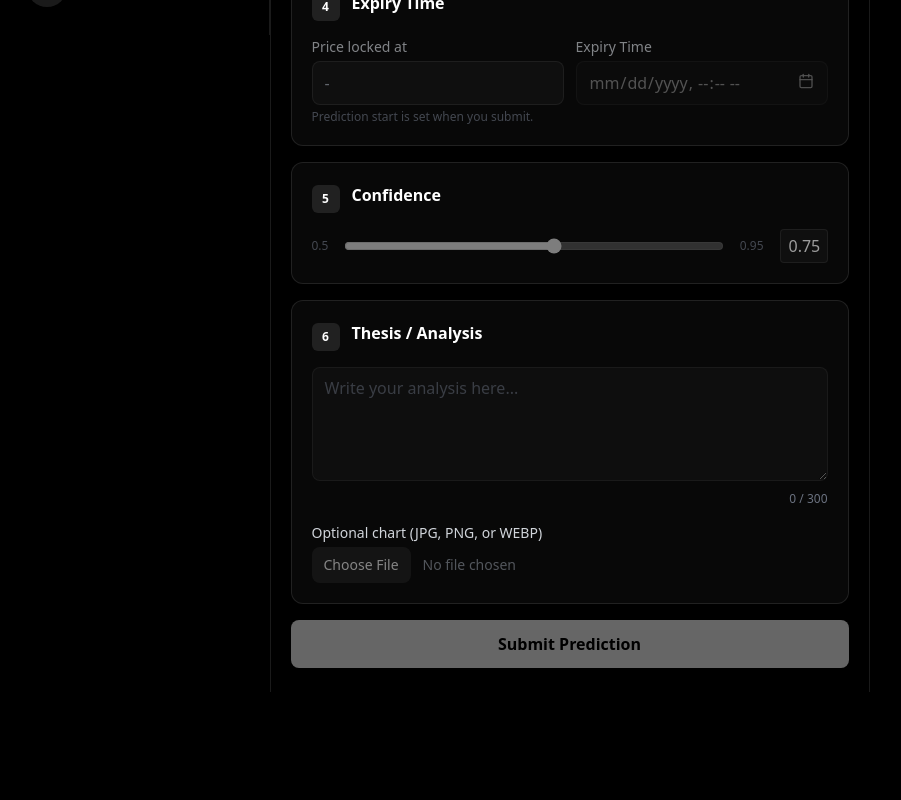
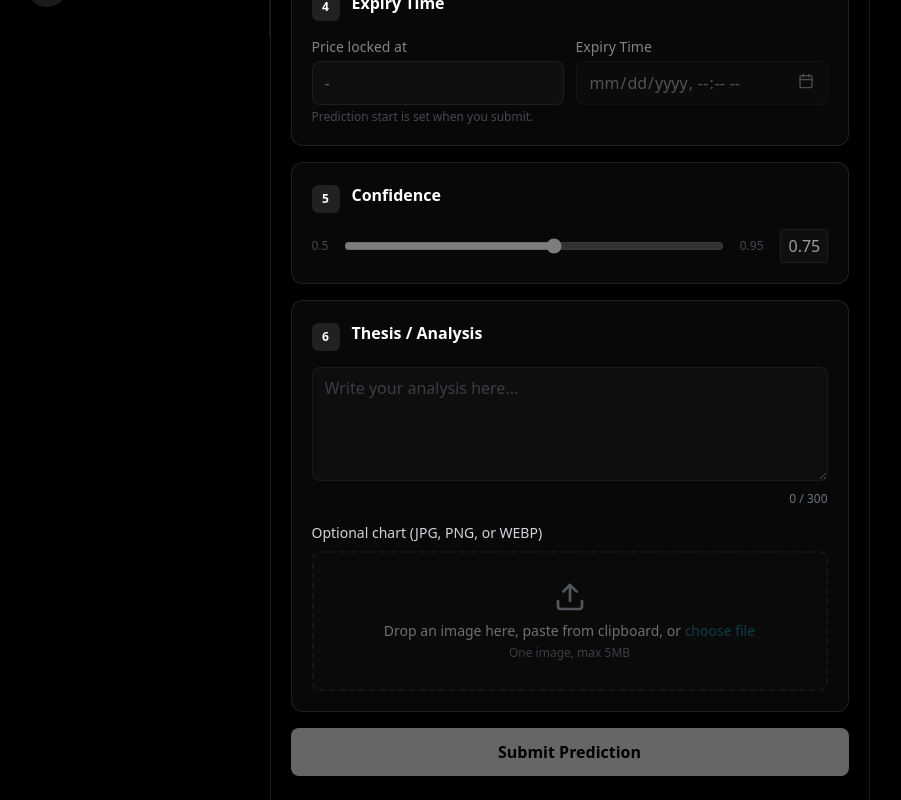
Before and after one commit to PageShareOfficial/PageShareWebsite, a Next.js app in the folder frontend/: page /submit-prediction in a window 1280 px wide. Shown: the part 765-1565 px from the top of the page, without its empty margins (33-934 px from the left). Before the commit the page ends 1457 px from the top, so only its background shows below. Built offline with nearby package versions, Linux system fonts and the light colour scheme; no server answers.

Commit message:
Improvements in Submit Prediction Form

```diff
--- a/frontend/components/app/layout/Topbar.tsx
+++ b/frontend/components/app/layout/Topbar.tsx
@@ -4,6 +4,7 @@ import Link from 'next/link';
 import Image from 'next/image';
 import { LogOut, Trash2 } from 'lucide-react';
 import { useState, useRef } from 'react';
+import { useRouter } from 'next/navigation';
 import { useClickOutside } from '@/hooks/common/useClickOutside';
 import AvatarWithFallback from '@/components/app/common/AvatarWithFallback';
 import AuthorBadges from '@/components/app/common/AuthorBadges';
@@ -15,6 +16,7 @@ import { usePremiumOverlay } from '@/contexts/PremiumOverlayContext';
 import { useSubscription } from '@/hooks/billing/useSubscription';
 
 export default function Topbar() {
+  const router = useRouter();
   const { currentUser } = useCurrentUser();
   const { signOut } = useAuth();
   const isOnline = useOnlineStatus();
@@ -25,9 +27,16 @@ export default function Topbar() {
   const billingButtonLabel =
     !isSubscriptionLoading && isPremium ? 'Manage' : 'Upgrade';
 
-  const handleUpgradeClick = () => {
-    if (isOnline) openPremium();
-    else setShowOfflineOverlay(true);
+  const handleBillingButtonClick = () => {
+    if (!isOnline) {
+      setShowOfflineOverlay(true);
+      return;
+    }
+    if (!isSubscriptionLoading && isPremium) {
+      router.push('/settings/billing');
+      return;
+    }
+    openPremium();
   };
 
   const [isProfileMenuOpen, setIsProfileMenuOpen] = useState(false);
@@ -113,7 +122,7 @@ export default function Topbar() {
           <div className="flex-shrink-0">
             <button
               type="button"
-              onClick={handleUpgradeClick}
+              onClick={handleBillingButtonClick}
               disabled={!isOnline}
               title={!isOnline ? 'Connect to the internet to continue' : undefined}
               className="px-4 py-2 bg-white text-black rounded-lg font-medium hover:bg-gray-100 transition-colors text-sm disabled:opacity-50 disabled:pointer-events-none disabled:cursor-not-allowed"
--- a/frontend/components/app/predictions/SubmitPredictionForm.tsx
+++ b/frontend/components/app/predictions/SubmitPredictionForm.tsx
@@ -5,12 +5,11 @@ import { useRouter } from 'next/navigation';
 import { useForm, Controller } from 'react-hook-form';
 import { zodResolver } from '@hookform/resolvers/zod';
 import { z } from 'zod';
-import { Search, Loader2, AlertCircle, Calendar, WifiOff } from 'lucide-react';
+import { Search, Loader2, AlertCircle, Calendar, WifiOff, Upload } from 'lucide-react';
 import { type SearchSuggestion } from '@/utils/api/stockApi';
 import { useTickerSearch } from '@/hooks/discover/useTickerSearch';
 import { useClickOutside } from '@/hooks/common/useClickOutside';
 import ImageWithFallback from '@/components/app/common/ImageWithFallback';
-import MediaPreviewGrid from '@/components/app/common/MediaPreviewGrid';
 import { getInitials } from '@/utils/core/textFormatting';
 import Skeleton from '@/components/app/common/Skeleton';
 import { PrimaryButton } from '@/components/app/common/Button';
@@ -94,7 +93,7 @@ export default function SubmitPredictionForm({
   const inputRef = useRef<HTMLInputElement>(null);
   const suggestionsRef = useRef<HTMLDivElement>(null);
   const expiryInputRef = useRef<HTMLInputElement>(null);
-
+  const thesisImageInputRef = useRef<HTMLInputElement>(null);
   const [hasKeyboardSelection, setHasKeyboardSelection] = useState(false);
   const [selectedTicker, setSelectedTicker] = useState<string | null>(null);
   const [selectedName, setSelectedName] = useState('');
@@ -107,6 +106,7 @@ export default function SubmitPredictionForm({
   const [tickerError, setTickerError] = useState('');
   const [submitError, setSubmitError] = useState('');
   const [isConfirmModalOpen, setIsConfirmModalOpen] = useState(false);
+  const [isThesisImageDragging, setIsThesisImageDragging] = useState(false);
   const [expiryMinMax, setExpiryMinMax] = useState<{ min: string; max: string }>({
     min: '',
     max: '',
@@ -122,6 +122,7 @@ export default function SubmitPredictionForm({
     mediaFiles,
     mediaError,
     handleImageUpload,
+    addImageFiles,
     handleRemoveMedia,
     clearMediaError,
   } = useMediaUpload(null, {
@@ -209,6 +210,23 @@ export default function SubmitPredictionForm({
     : hasActiveLock && !lockExpired
       ? 'Price lock in progress. Search again after the lock expires to change asset.'
       : undefined;
+
+  const handleThesisImageFiles = (files: File[]) => {
+    if (files.length === 0) return;
+    clearMediaError();
+    addImageFiles(files);
+  };
+
+  const handleThesisImagePaste = (event: React.ClipboardEvent<HTMLDivElement>) => {
+    if (formFieldsDisabled) return;
+    const pastedFiles = Array.from(event.clipboardData.items)
+      .filter((item) => item.type.startsWith('image/'))
+      .map((item) => item.getAsFile())
+      .filter((file): file is File => file !== null);
+    if (pastedFiles.length === 0) return;
+    event.preventDefault();
+    handleThesisImageFiles(pastedFiles);
+  };
 
   const applyAssetLock = async (
     tickerSymbol: string,
@@ -825,10 +843,11 @@ export default function SubmitPredictionForm({
               </p>
             </div>
             <div className="mt-4">
-              <label htmlFor="thesis-images" className="block text-sm font-medium text-gray-300 mb-1">
+              <span className="block text-sm font-medium text-gray-300 mb-2">
                 Optional chart (JPG, PNG, or WEBP)
-              </label>
+              </span>
               <input
+                ref={thesisImageInputRef}
                 id="thesis-images"
                 type="file"
                 accept={THESIS_IMAGE_ACCEPT}
@@ -837,20 +856,94 @@ export default function SubmitPredictionForm({
                   clearMediaError();
                   handleImageUpload(e);
                 }}
-                className="text-sm text-gray-400 file:mr-3 file:rounded-lg file:border-0 file:bg-white/10 file:px-3 file:py-2 file:text-white disabled:cursor-not-allowed disabled:opacity-50"
+                className="sr-only"
+                tabIndex={-1}
               />
+              <div
+                tabIndex={formFieldsDisabled ? -1 : 0}
+                aria-label="Upload thesis chart image by drop or paste"
+                aria-disabled={formFieldsDisabled}
+                onDragEnter={(event) => {
+                  event.preventDefault();
+                  if (!formFieldsDisabled) setIsThesisImageDragging(true);
+                }}
+                onDragOver={(event) => {
+                  event.preventDefault();
+                  if (!formFieldsDisabled) setIsThesisImageDragging(true);
+                }}
+                onDragLeave={(event) => {
+                  event.preventDefault();
+                  if (event.currentTarget.contains(event.relatedTarget as Node)) return;
+                  setIsThesisImageDragging(false);
+                }}
+                onDrop={(event) => {
+                  event.preventDefault();
+                  setIsThesisImageDragging(false);
+                  if (formFieldsDisabled) return;
+                  const dropped = Array.from(event.dataTransfer.files).filter((file) =>
+                    file.type.startsWith('image/')
+                  );
+                  handleThesisImageFiles(dropped);
+                }}
+                onPaste={handleThesisImagePaste}
+                className={`relative flex min-h-[140px] w-full flex-col items-center justify-center rounded-lg border-2 border-dashed px-4 py-6 text-center transition-colors outline-none focus-visible:ring-2 focus-visible:ring-cyan-500/50 ${
+                  formFieldsDisabled
+                    ? 'cursor-not-allowed opacity-50 border-white/10 bg-white/[0.02]'
+                    : isThesisImageDragging
+                      ? 'cursor-copy border-cyan-400/60 bg-cyan-500/10'
+                      : 'border-white/20 bg-white/[0.03]'
+                }`}
+              >
+                {mediaPreviews[0] ? (
+                  <>
+                    <img
+                      src={mediaPreviews[0]}
+                      alt="Thesis chart preview"
+                      className="max-h-48 w-full rounded-md object-contain"
+                    />
+                    <button
+                      type="button"
+                      onClick={(event) => {
+                        event.stopPropagation();
+                        handleRemoveMedia(0);
+                      }}
+                      disabled={formFieldsDisabled}
+                      className="absolute right-2 top-2 rounded-full bg-black/60 px-2 py-1 text-xs text-white hover:bg-black/80 disabled:cursor-not-allowed"
+                    >
+                      Remove
+                    </button>
+                    <p className="mt-2 text-xs text-gray-500">
+                      Drop, paste, or{' '}
+                      <button
+                        type="button"
+                        disabled={formFieldsDisabled}
+                        onClick={() => thesisImageInputRef.current?.click()}
+                        className="font-medium text-cyan-400 hover:text-cyan-300 disabled:cursor-not-allowed disabled:opacity-50"
+                      >
+                        choose file
+                      </button>{' '}
+                      to replace
+                    </p>
+                  </>
+                ) : (
+                  <>
+                    <Upload className="mb-2 h-8 w-8 text-gray-400" aria-hidden />
+                    <p className="text-sm text-gray-300">
+                      Drop an image here, paste from clipboard, or{' '}
+                      <button
+                        type="button"
+                        disabled={formFieldsDisabled}
+                        onClick={() => thesisImageInputRef.current?.click()}
+                        className="font-medium text-cyan-400 hover:text-cyan-300 disabled:cursor-not-allowed disabled:opacity-50"
+                      >
+                        choose file
+                      </button>
+                    </p>
+                    <p className="mt-1 text-xs text-gray-500">One image, max 5MB</p>
+                  </>
+                )}
+              </div>
               {mediaError ? <p className="mt-2 text-xs text-amber-400">{mediaError}</p> : null}
-              {mediaPreviews.length > 0 ? (
-                <>
-                  <p className="mt-2 text-xs text-gray-500">1 image selected</p>
-                  <MediaPreviewGrid
-                    previews={mediaPreviews}
-                    onRemove={handleRemoveMedia}
-                    containerClassName="mt-3 grid grid-cols-1"
-                    imageClassName="h-44 w-full rounded-md object-contain bg-black/30"
-                  />
-                </>
-              ) : null}
             </div>
           </PredictionFormSection>
 
```
Also changed, not shown: frontend/hooks/composer/useMediaUpload.ts (+28 -7 lines).
